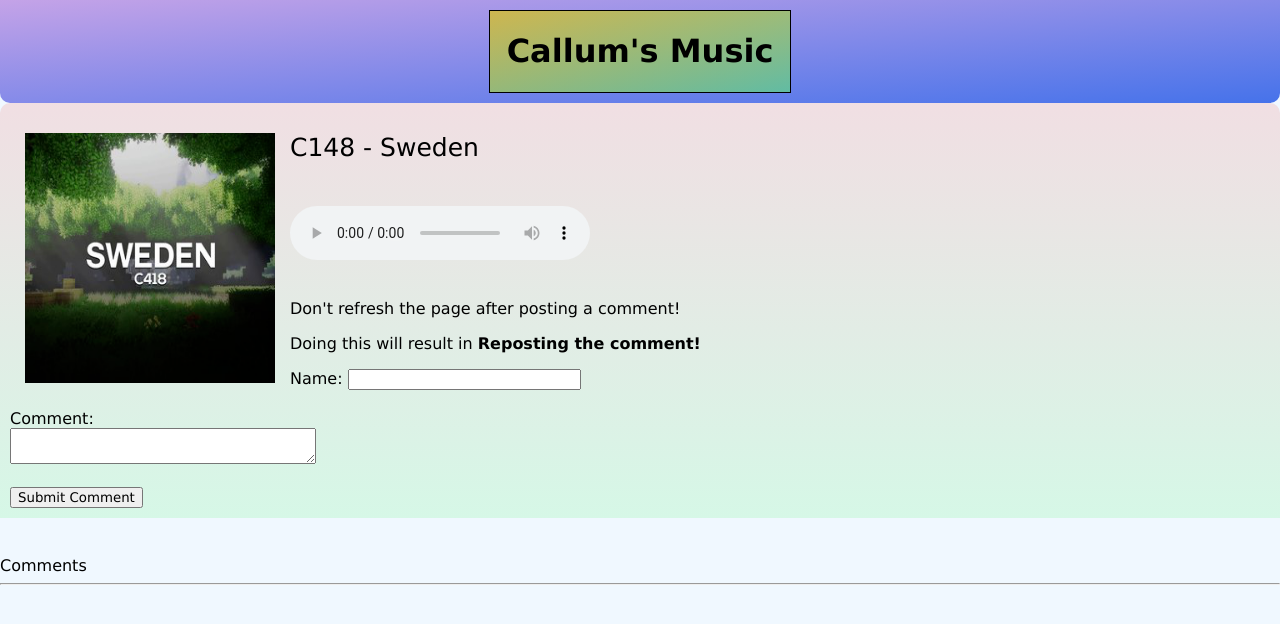
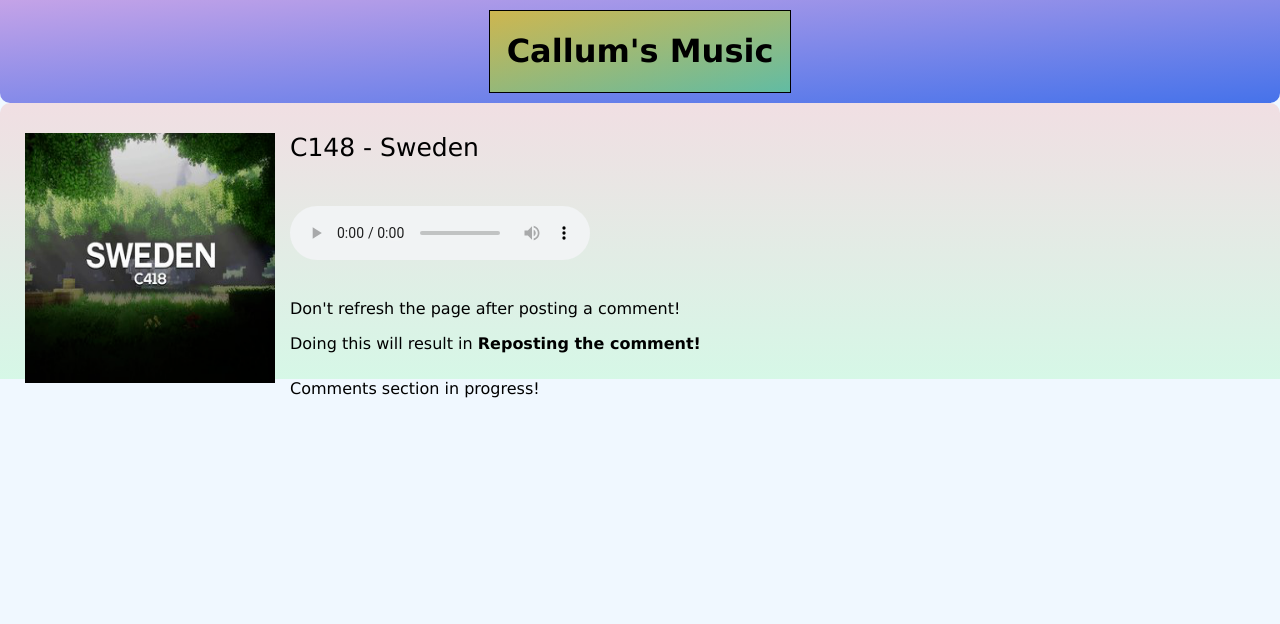
Before and after one commit to Emerald-Eye/callum-website, a PHP site: page /C418-Sweden/index.php in a window 1280 px wide. Shown: the top 624 px of the page. Run offline with PHP 8.4, Linux system fonts and the light colour scheme; data that the repository does not hold is empty.

Commit message:
Work In Progress comments section

```diff
--- a/C418-Sweden/index.php
+++ b/C418-Sweden/index.php
@@ -24,18 +24,6 @@
 		<br><br>
 		<p>Don't refresh the page after posting a comment!</p>
 		<p>Doing this will result in <b>Reposting the comment!</b></p>
-    <!-- Comments Section -->
-    <form action="" method="POST">
-      <label> Name:
-        <input type="text" name="Name" style="width: 225px" required>
-      </label>
-      <br><br>
-      <label> Comment: <br>
-        <textarea name="Comment" style="width: 300px" required></textarea>
-      </label>
-      <br><br>
-      <input type="submit" name="Submit" value="Submit Comment">
-  </form>
 	</div>
   <script src="script.js" charset="utf-8"></script>
 </body>
@@ -43,25 +31,6 @@
 
 <?php
 
- if($_POST['Submit']){
-  $Name = $_POST['Name'];
-  $Comment = $_POST['Comment'];
-
-  #Get old comments
-  $old = fopen("comments.txt", "r+t");
-  $old_comments = fread($old, 1024);
-
-  #Delete everything, write down new and old comments
-  $write = fopen("comments.txt", "w+");
-  $string = "<b>".$Name.":</b><br>".$Comment."<br><br>\n".$old_comments;
-  fwrite($write, $string);
-  fclose($write);
-  fclose($old);
- }
-
- #Read comments
- $read = fopen("comments.txt", "r+t");
- echo "<br><br>Comments<hr>".fread($read, 1024);
- fclose($read);
+ echo "Comments section in progress!";
 
 ?>
```
Also changed, not shown: DEAFKEV-Invincible/index.php (+1 -32 lines).
